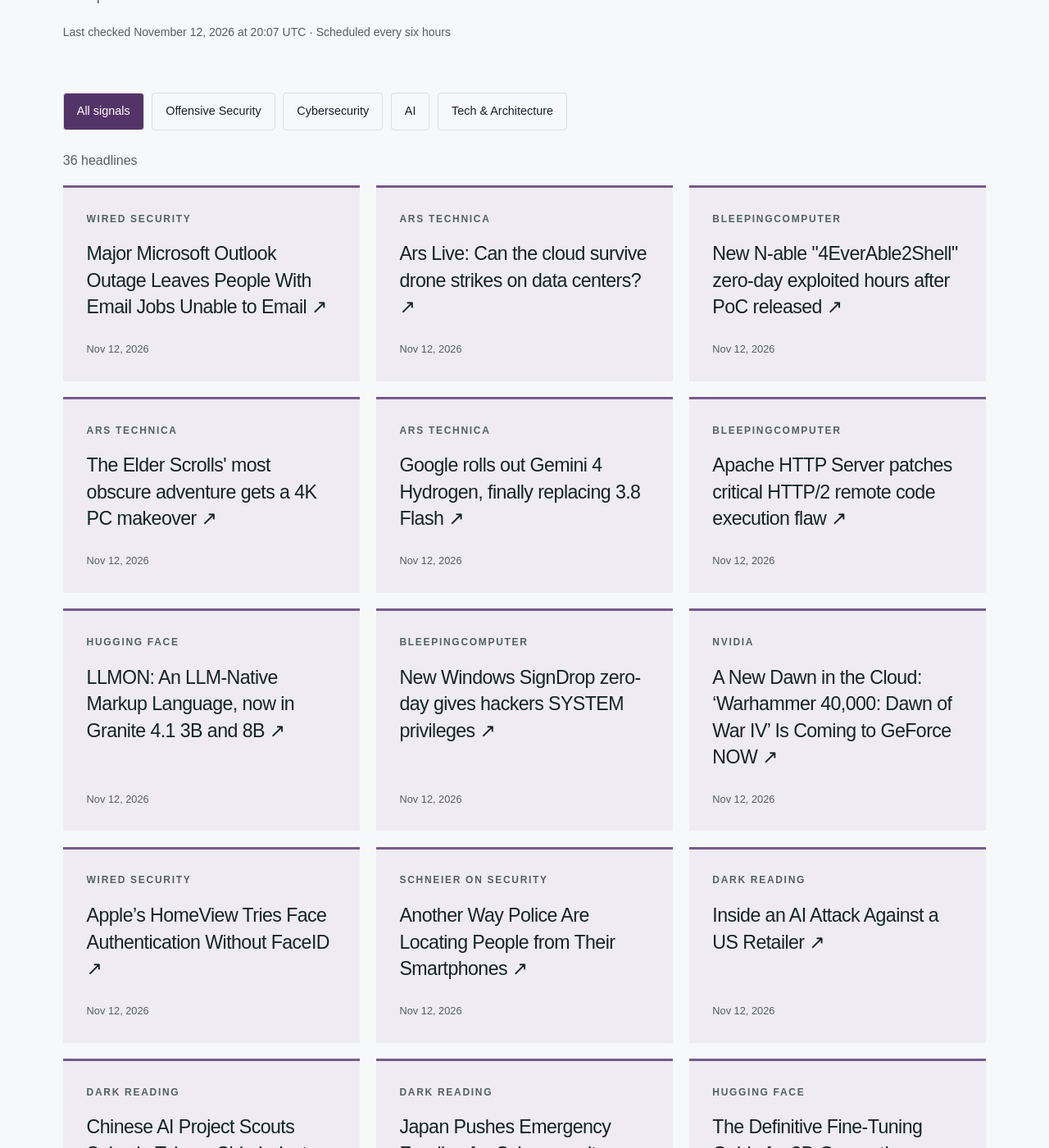
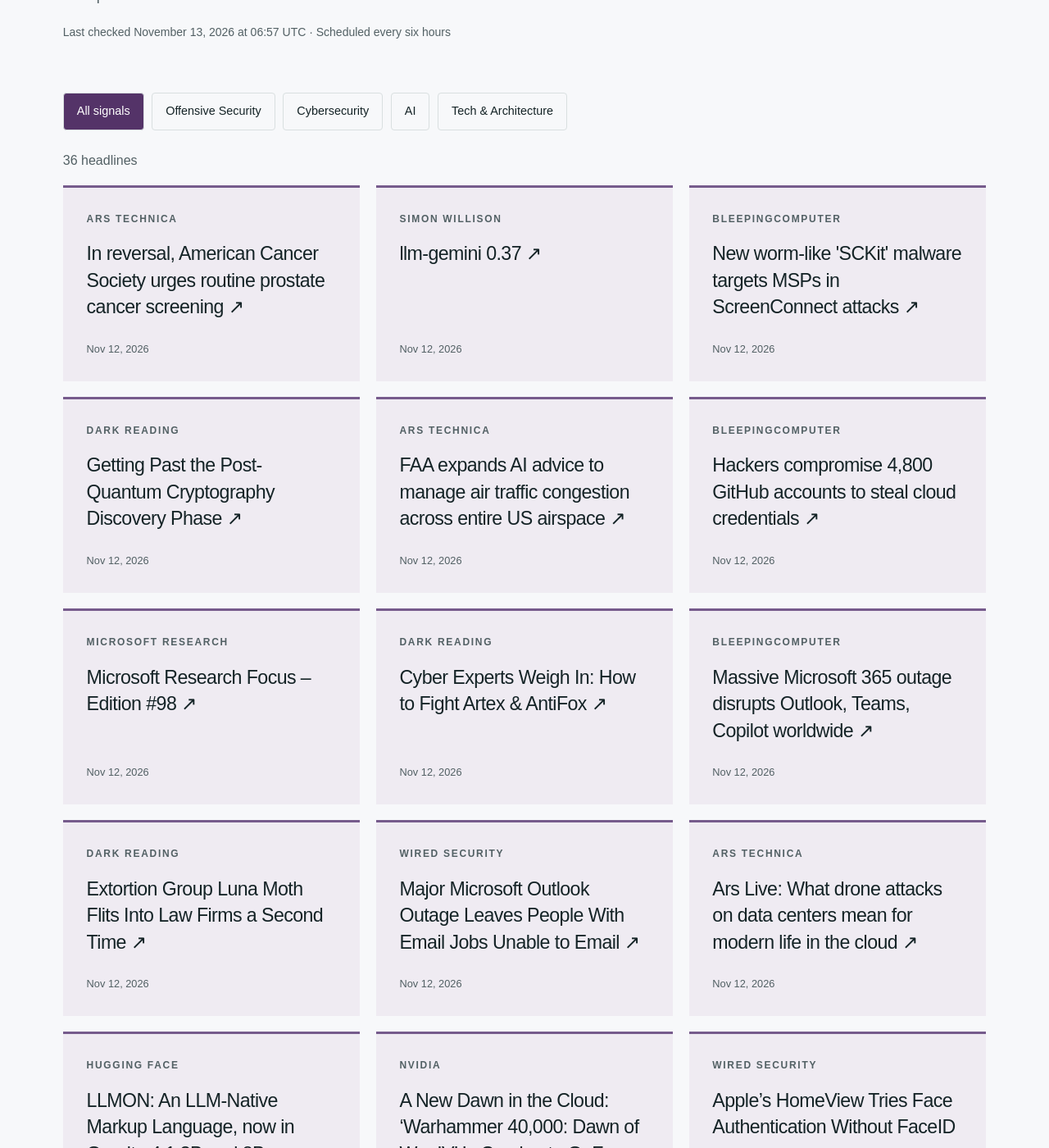
Before and after one commit to hntk/hntk.github.io, a Jekyll site: the page built from news/index.html, in a window 1280 px wide and 1400 px high, scrolled down 375 px. Shown: the whole window at 82% size. Built offline with Jekyll 4.4.1, drawn with Linux system fonts in a browser that asks for light colours; some of the changed text lies outside the part shown.

Commit message:
Refresh News and Signals

```diff
--- a/_data/news.json
+++ b/_data/news.json
@@ -1,6 +1,86 @@
 {
-  "updated": "2026-11-12T20:07:48.809434+00:00",
+  "updated": "2026-11-13T06:57:19.219563+00:00",
   "items": [
+    {
+      "title": "In reversal, American Cancer Society urges routine prostate cancer screening",
+      "url": "https://arstechnica.com/health/2026/11/in-reversal-american-cancer-society-urges-prostate-cancer-tests-for-all-men/",
+      "published": "2026-11-12T22:59:51+00:00",
+      "source": "Ars Technica",
+      "source_id": "ars-technica",
+      "category": "tech-architecture"
+    },
+    {
+      "title": "llm-gemini 0.37",
+      "url": "https://simonwillison.net/2026/Nov/12/llm-gemini/",
+      "published": "2026-11-12T22:55:19+00:00",
+      "source": "Simon Willison",
+      "source_id": "simon-willison",
+      "category": "ai"
+    },
+    {
+      "title": "New worm-like 'SCKit' malware targets MSPs in ScreenConnect attacks",
+      "url": "https://www.bleepingcomputer.com/news/security/new-worm-like-sckit-malware-targets-msps-in-screenconnect-attacks/",
+      "published": "2026-11-12T22:53:10+00:00",
+      "source": "BleepingComputer",
+      "source_id": "bleepingcomputer",
+      "category": "cybersecurity"
+    },
+    {
+      "title": "Getting Past the Post-Quantum Cryptography Discovery Phase",
+      "url": "https://www.darkreading.com/cybersecurity-operations/getting-past-post-quantum-cryptography-discovery",
+      "published": "2026-11-12T22:46:05+00:00",
+      "source": "Dark Reading",
+      "source_id": "dark-reading",
+      "category": "cybersecurity"
+    },
+    {
+      "title": "FAA expands AI advice to manage air traffic congestion across entire US airspace",
+      "url": "https://arstechnica.com/ai/2026/11/faa-expands-ai-advice-to-manage-air-traffic-congestion-across-entire-us-airspace/",
+      "published": "2026-11-12T22:28:47+00:00",
+      "source": "Ars Technica",
+      "source_id": "ars-technica",
+      "category": "tech-architecture"
+    },
+    {
+      "title": "Hackers compromise 4,800 GitHub accounts to steal cloud credentials",
+      "url": "https://www.bleepingcomputer.com/news/security/hackers-compromise-4-800-github-accounts-to-steal-cloud-credentials/",
+      "published": "2026-11-12T22:25:30+00:00",
+      "source": "BleepingComputer",
+      "source_id": "bleepingcomputer",
+      "category": "cybersecurity"
+    },
+    {
+      "title": "Microsoft Research Focus – Edition #98",
+      "url": "https://www.microsoft.com/en-us/research/podcast/microsoft-research-focus-edition-98/",
+      "published": "2026-11-12T21:31:57+00:00",
+      "source": "Microsoft Research",
+      "source_id": "microsoft-research",
+      "category": "ai"
+    },
+    {
+      "title": "Cyber Experts Weigh In: How to Fight Artex & AntiFox",
+      "url": "https://www.darkreading.com/cybersecurity-operations/cyber-experts-fight-artex-antifox",
+      "published": "2026-11-12T21:18:52+00:00",
+      "source": "Dark Reading",
+      "source_id": "dark-reading",
+      "category": "cybersecurity"
+    },
+    {
+      "title": "Massive Microsoft 365 outage disrupts Outlook, Teams, Copilot worldwide",
+      "url": "https://www.bleepingcomputer.com/news/microsoft/massive-microsoft-365-outage-disrupts-outlook-teams-copilot-worldwide/",
+      "published": "2026-11-12T20:15:16+00:00",
+      "source": "BleepingComputer",
+      "source_id": "bleepingcomputer",
+      "category": "cybersecurity"
+    },
+    {
+      "title": "Extortion Group Luna Moth Flits Into Law Firms a Second Time",
+      "url": "https://www.darkreading.com/data-privacy/extortion-luna-moth-law-firms-second-time",
+      "published": "2026-11-12T20:09:41+00:00",
+      "source": "Dark Reading",
+      "source_id": "dark-reading",
+      "category": "cybersecurity"
+    },
     {
       "title": "Major Microsoft Outlook Outage Leaves People With Email Jobs Unable to Email",
       "url": "https://www.wired.com/story/major-microsoft-outlook-outage-hits-365-customers-north-america/",
@@ -10,44 +90,12 @@
       "category": "cybersecurity"
     },
     {
-      "title": "Ars Live: Can the cloud survive drone strikes on data centers?",
+      "title": "Ars Live: What drone attacks on data centers mean for modern life in the cloud",
       "url": "https://arstechnica.com/gadgets/2026/11/ars-live-can-the-cloud-survive-drone-strikes-on-data-centers/",
       "published": "2026-11-12T19:59:59+00:00",
       "source": "Ars Technica",
       "source_id": "ars-technica",
       "category": "tech-architecture"
-    },
-    {
-      "title": "New N-able \"4EverAble2Shell\" zero-day exploited hours after PoC released",
-      "url": "https://www.bleepingcomputer.com/news/security/new-n-able-4everable2shell-zero-day-exploited-hours-after-poc-released/",
-      "published": "2026-11-12T19:51:16+00:00",
-      "source": "BleepingComputer",
-      "source_id": "bleepingcomputer",
-      "category": "cybersecurity"
-    },
-    {
-      "title": "The Elder Scrolls' most obscure adventure gets a 4K PC makeover",
-      "url": "https://arstechnica.com/gaming/2026/11/the-elder-scrolls-most-obscure-adventure-gets-a-4k-pc-makeover/",
-      "published": "2026-11-12T19:49:11+00:00",
-      "source": "Ars Technica",
-      "source_id": "ars-technica",
-      "category": "tech-architecture"
-    },
-    {
-      "title": "Google rolls out Gemini 4 Hydrogen, finally replacing 3.8 Flash",
-      "url": "https://arstechnica.com/google/2026/11/google-rolls-out-gemini-4-hydrogen-finally-replacing-3-8-flash/",
-      "published": "2026-11-12T19:23:03+00:00",
-      "source": "Ars Technica",
-      "source_id": "ars-technica",
-      "category": "tech-architecture"
-    },
-    {
-      "title": "Apache HTTP Server patches critical HTTP/2 remote code execution flaw",
-      "url": "https://www.bleepingcomputer.com/news/security/apache-http-server-patches-critical-http-2-remote-code-execution-flaw/",
-      "published": "2026-11-12T19:12:55+00:00",
-      "source": "BleepingComputer",
-      "source_id": "bleepingcomputer",
-      "category": "cybersecurity"
     },
     {
       "title": "LLMON: An LLM-Native Markup Language, now in Granite 4.1 3B and 8B",
@@ -56,14 +104,6 @@
       "source": "Hugging Face",
       "source_id": "hugging-face",
       "category": "ai"
-    },
-    {
-      "title": "New Windows SignDrop zero-day gives hackers SYSTEM privileges",
-      "url": "https://www.bleepingcomputer.com/news/security/new-windows-signdrop-zero-day-gives-hackers-system-privileges/",
-      "published": "2026-11-12T16:04:00+00:00",
-      "source": "BleepingComputer",
-      "source_id": "bleepingcomputer",
-      "category": "cybersecurity"
     },
     {
       "title": "A New Dawn in the Cloud: ‘Warhammer 40,000: Dawn of War IV’ Is Coming to GeForce NOW",
@@ -90,30 +130,6 @@
       "category": "cybersecurity"
     },
     {
-      "title": "Inside an AI Attack Against a US Retailer",
-      "url": "https://www.darkreading.com/cyberattacks-data-breaches/inside-ai-attack-us-retailer",
-      "published": "2026-11-12T11:00:00+00:00",
-      "source": "Dark Reading",
-      "source_id": "dark-reading",
-      "category": "cybersecurity"
-    },
-    {
-      "title": "Chinese AI Project Scouts Spies in Taiwan Chip Industry",
-      "url": "https://www.darkreading.com/threat-intelligence/chinese-ai-project-scouts-spies-taiwan-chip-industry",
-      "published": "2026-11-12T01:00:00+00:00",
-      "source": "Dark Reading",
-      "source_id": "dark-reading",
-      "category": "cybersecurity"
-    },
-    {
-      "title": "Japan Pushes Emergency Funding for Cybersecurity as AI-Assisted Breaches Rise",
-      "url": "https://www.darkreading.com/cybersecurity-operations/japan-emergency-funding-cybersecurity-ai-assisted-breaches",
-      "published": "2026-11-12T00:00:00+00:00",
-      "source": "Dark Reading",
-      "source_id": "dark-reading",
-      "category": "cybersecurity"
-    },
-    {
       "title": "The Definitive Fine-Tuning Guide for 3D Generation Models",
       "url": "https://huggingface.co/blog/3d-lora-finetuning",
       "published": "2026-11-12T00:00:00+00:00",
@@ -133,14 +149,6 @@
       "title": "aws-emulator",
       "url": "https://simonwillison.net/2026/Nov/11/aws-emulator/",
       "published": "2026-11-11T21:18:30+00:00",
-      "source": "Simon Willison",
-      "source_id": "simon-willison",
-      "category": "ai"
-    },
-    {
-      "title": "Browse tools.simonwillison.net by tag",
-      "url": "https://simonwillison.net/2026/Nov/11/tools-tags/",
-      "published": "2026-11-11T18:42:50+00:00",
       "source": "Simon Willison",
       "source_id": "simon-willison",
       "category": "ai"
@@ -280,14 +288,6 @@
       "source": "PortSwigger Research",
       "source_id": "portswigger",
       "category": "offensive-security"
-    },
-    {
-      "title": "Learn the rules: The hacker mindset",
-      "url": "https://www.microsoft.com/en-us/research/podcast/learn-the-rules-the-hacker-mindset/",
-      "published": "2026-11-03T17:14:38+00:00",
-      "source": "Microsoft Research",
-      "source_id": "microsoft-research",
-      "category": "ai"
     }
   ],
   "sources": [
@@ -295,79 +295,79 @@
       "id": "ars-technica",
       "name": "Ars Technica",
       "status": "ok",
-      "last_success": "2026-11-12T20:07:48.809434+00:00"
+      "last_success": "2026-11-13T06:57:19.219563+00:00"
     },
     {
       "id": "bleepingcomputer",
       "name": "BleepingComputer",
       "status": "ok",
-      "last_success": "2026-11-12T20:07:48.809434+00:00"
+      "last_success": "2026-11-13T06:57:19.219563+00:00"
     },
     {
       "id": "cloudflare",
       "name": "Cloudflare",
       "status": "ok",
-      "last_success": "2026-11-12T20:07:48.809434+00:00"
+      "last_success": "2026-11-13T06:57:19.219563+00:00"
     },
     {
       "id": "dark-reading",
       "name": "Dark Reading",
       "status": "ok",
-      "last_success": "2026-11-12T20:07:48.809434+00:00"
+      "last_success": "2026-11-13T06:57:19.219563+00:00"
     },
     {
       "id": "hugging-face",
       "name": "Hugging Face",
       "status": "ok",
-      "last_success": "2026-11-12T20:07:48.809434+00:00"
+      "last_success": "2026-11-13T06:57:19.219563+00:00"
     },
     {
       "id": "microsoft-research",
       "name": "Microsoft Research",
       "status": "ok",
-      "last_success": "2026-11-12T20:07:48.809434+00:00"
+      "last_success": "2026-11-13T06:57:19.219563+00:00"
     },
     {
       "id": "nvidia",
       "name": "NVIDIA",
       "status": "ok",
-      "last_success": "2026-11-12T20:07:48.809434+00:00"
+      "last_success": "2026-11-13T06:57:19.219563+00:00"
     },
     {
       "id": "portswigger",
       "name": "PortSwigger Research",
       "status": "ok",
-      "last_success": "2026-11-12T20:07:48.809434+00:00"
+      "last_success": "2026-11-13T06:57:19.219563+00:00"
     },
     {
       "id": "schneier",
       "name": "Schneier on Security",
       "status": "ok",
-      "last_success": "2026-11-12T20:07:48.809434+00:00"
+      "last_success": "2026-11-13T06:57:19.219563+00:00"
     },
     {
       "id": "simon-willison",
       "name": "Simon Willison",
       "status": "ok",
-      "last_success": "2026-11-12T20:07:48.809434+00:00"
+      "last_success": "2026-11-13T06:57:19.219563+00:00"
     },
     {
       "id": "specterops",
       "name": "SpecterOps",
       "status": "ok",
-      "last_success": "2026-11-12T20:07:48.809434+00:00"
+      "last_success": "2026-11-13T06:57:19.219563+00:00"
     },
     {
       "id": "trail-of-bits",
       "name": "Trail of Bits",
       "status": "ok",
-      "last_success": "2026-11-12T20:07:48.809434+00:00"
+      "last_success": "2026-11-13T06:57:19.219563+00:00"
     },
     {
       "id": "wired",
       "name": "WIRED Security",
       "status": "ok",
-      "last_success": "2026-11-12T20:07:48.809434+00:00"
+      "last_success": "2026-11-13T06:57:19.219563+00:00"
     }
   ]
 }
```
